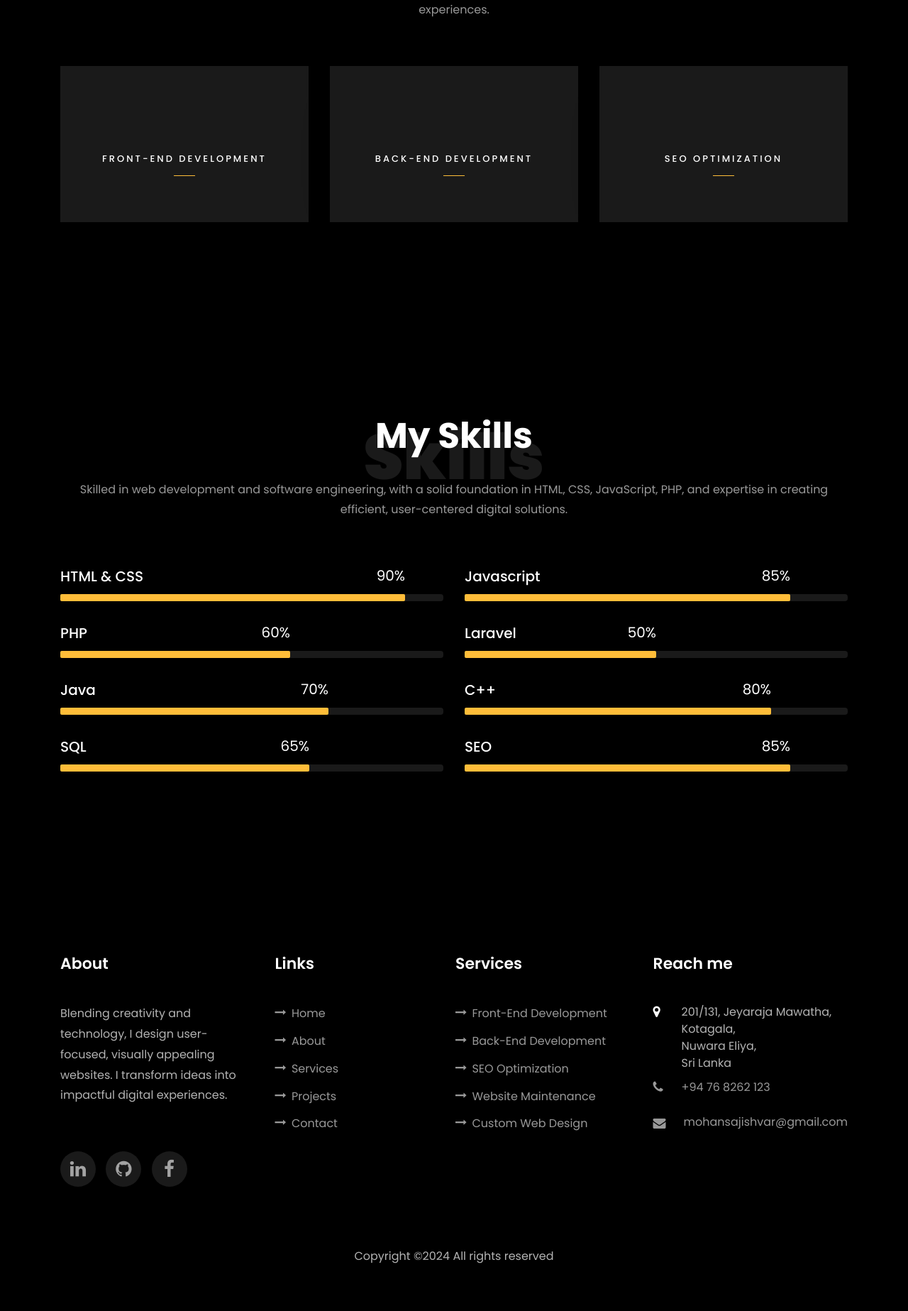
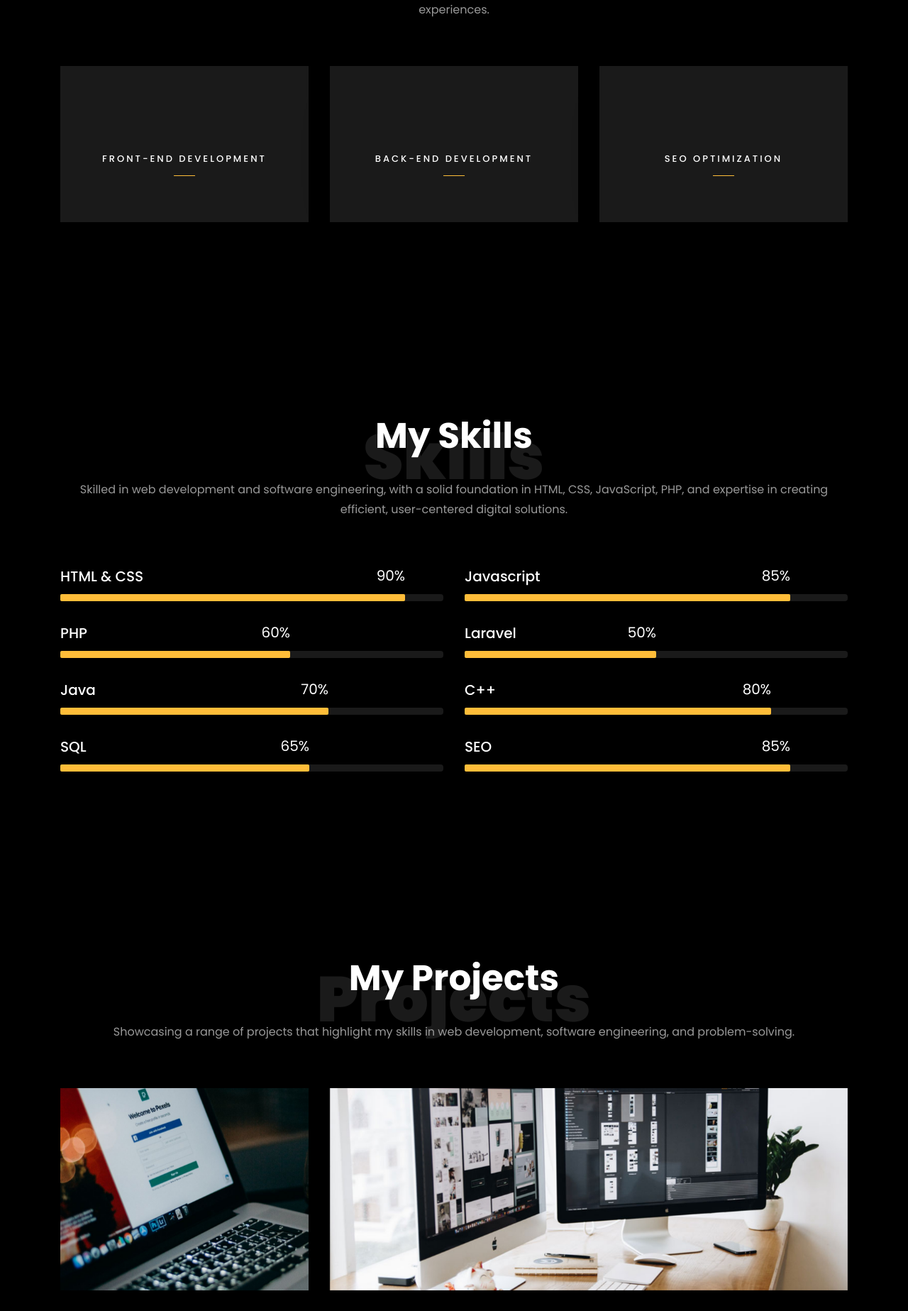
Before and after one commit to Sajishvar/portfolio, a PHP site: page / in a window 1280 px wide. Shown: the part 3124-4971 px from the top of the page at 71% size. Before the commit the page ends 4904 px from the top, so only its background shows below. Run offline with PHP 8.4, Linux system fonts and the light colour scheme; some web fonts are replaced.

Commit message:
Projects

```diff
--- a/index.php
+++ b/index.php
@@ -284,6 +284,50 @@ ob_start();
 	</div>
 </section>
 
+<section class="ftco-section ftco-project" id="projects-section">
+	<div class="container">
+		<div class="row justify-content-center pb-5">
+		<div class="col-md-12 heading-section text-center ftco-animate">
+		<h1 class="big big-2">Projects</h1>
+		<h2 class="mb-4">My Projects</h2>
+		<p>Showcasing a range of projects that highlight my skills in web development, software engineering, and problem-solving.</p>
+		</div>
+	</div>
+		<div class="row">
+			<div class="col-md-4">
+				<div class="project img ftco-animate d-flex justify-content-center align-items-center" style="background-image: url(assets/images/project-7.jpg);">
+					<div class="overlay"></div>
+					<div class="text text-center p-4">
+						<h3><a href="#">Feedback System</a></h3>
+						<span>Web Development</span>
+					</div>
+				</div>
+			</div>
+			<div class="col-md-8">
+				<div class="project img ftco-animate d-flex justify-content-center align-items-center" style="background-image: url(assets/images/project-5.jpg);">
+					<div class="overlay"></div>
+					<div class="text text-center p-4">
+						<h3><a href="#">CO2 Lab Booking System</a></h3>
+						<span>Web Development</span>
+					</div>
+				</div>
+			</div>
+		</div>
+	</div>
+</section>
+
+<section class="ftco-section ftco-hireme img margin-top" style="background-image: url(assets/images/bg_1.jpg)">
+	<div class="container">
+		<div class="row justify-content-center">
+			<div class="col-md-7 ftco-animate text-center">
+				<h2>I'm <span>Available</span> for freelancing</h2>
+				<p>Open to collaborating on projects that bring innovative ideas to life through web design and software solutions.</p>
+				<p class="mb-0"><a href="#contact-section" class="btn btn-primary py-3 px-4">Hire me</a></p>
+			</div>
+		</div>
+	</div>
+</section>
+
 <?php
 $pageContent = ob_get_clean();
 include("includes/layout.php");
```
Also changed, not shown: assets/images/project-7.jpg (added).
